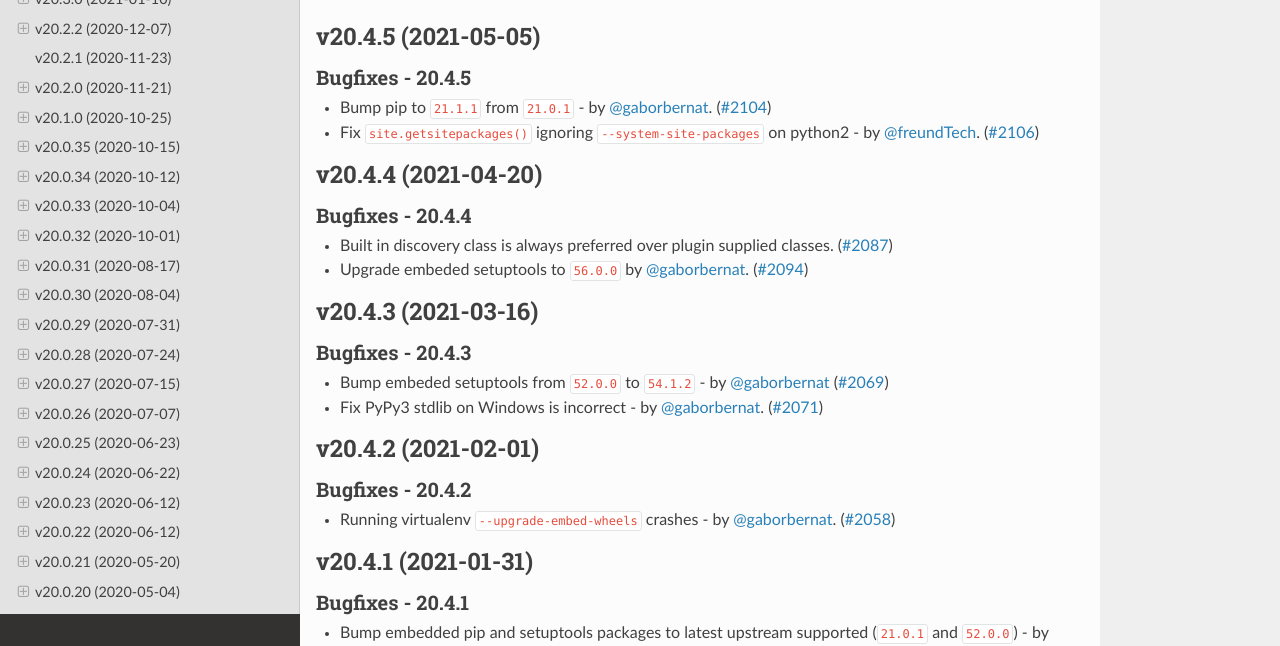
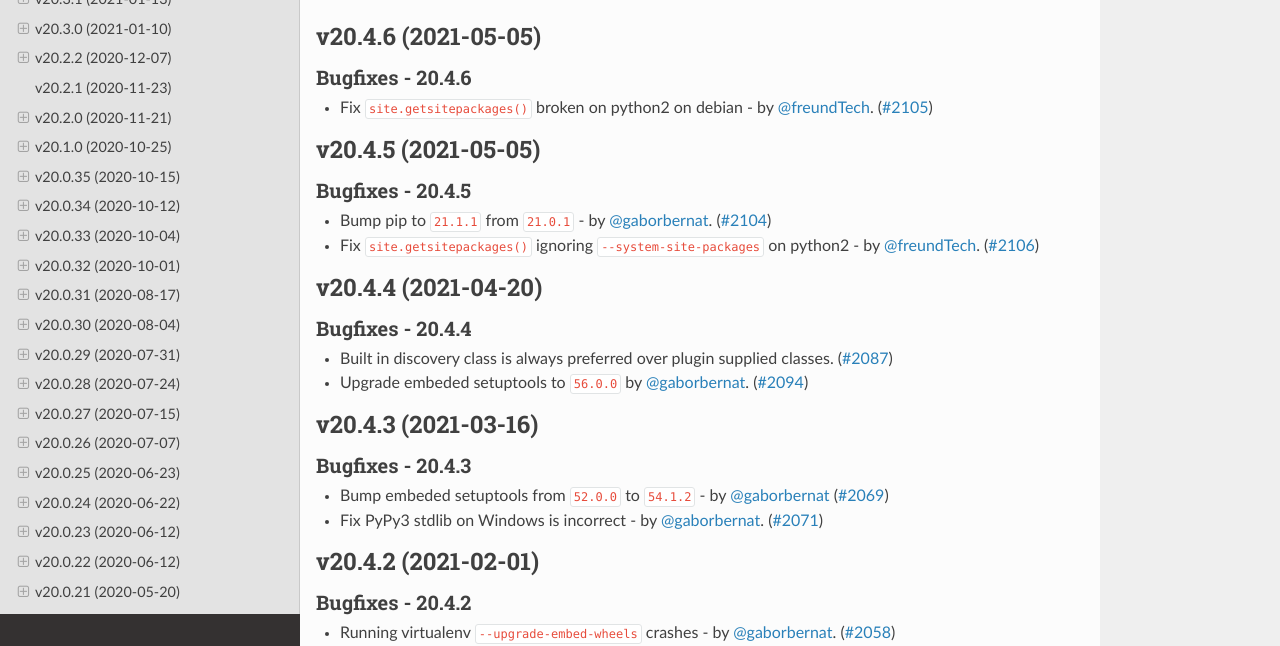
Before and after one commit to pypa/virtualenv, a Sphinx documentation site: the page built from docs/changelog.rst, in a window 1280 px wide and 900 px high, cut to the strip 254-900 px from the top of the window. Built offline with Sphinx 7.4.7 and the Read the Docs theme 2.0.0, drawn with Linux system fonts in a browser that asks for light colours; pages that are not in the unit, such as notebooks, are missing from menus; the version number could not be read and is left out.

Commit message:
release 20.4.6

```diff
--- a/docs/changelog.rst
+++ b/docs/changelog.rst
@@ -4,6 +4,14 @@
 .. include:: _draft.rst
 
 .. towncrier release notes start
+
+v20.4.6 (2021-05-05)
+--------------------
+
+Bugfixes - 20.4.6
+~~~~~~~~~~~~~~~~~
+- Fix ``site.getsitepackages()`` broken on python2 on debian - by :user:`freundTech`. (`#2105 <https://github.com/pypa/virtualenv/issues/2105>`_)
+
 
 v20.4.5 (2021-05-05)
 --------------------
--- a/docs/changelog/2105.bugfix.rst
+++ /dev/null
@@ -1 +0,0 @@
-Fix ``site.getsitepackages()`` broken on python2 on debian - by :user:`freundTech`.
```
